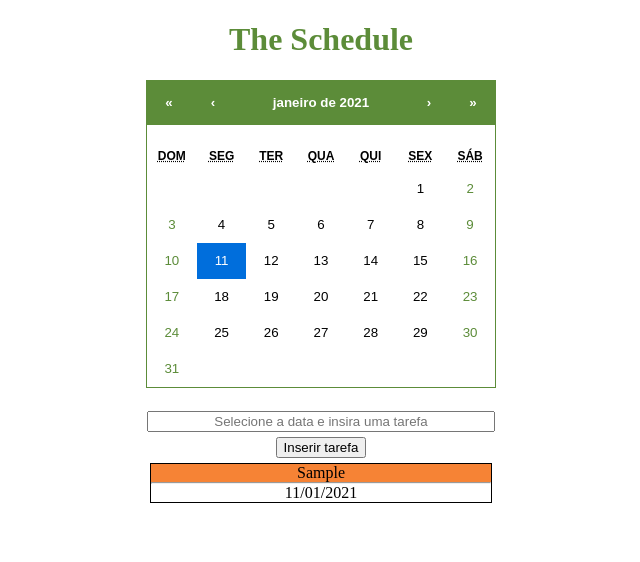
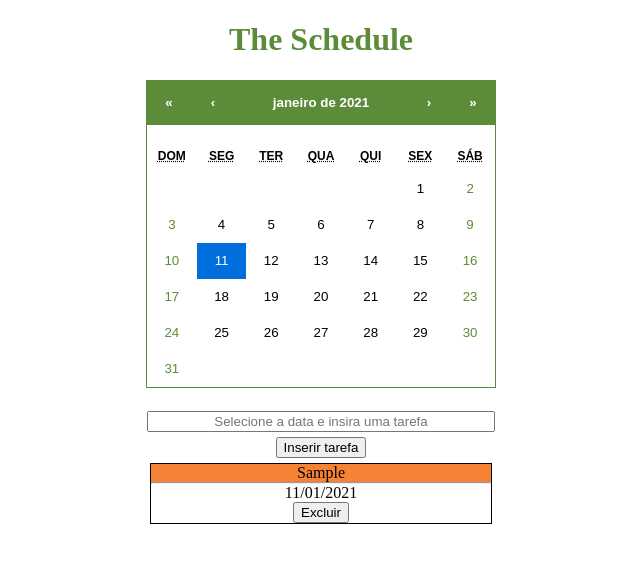
Before and after one commit to ResXBocchi/react-todo-list, a React (Create React App) app: page / in a window 1280 px wide. Both pictures are taken after typing "Sample" into the empty fields and a click on the button "Inserir tarefa". Shown: the top 562 px of the page, without its empty margins (319-959 px from the left). Built offline with nearby package versions, Linux system fonts and the light colour scheme.

Commit message:
implementing the delete task logic and button

```diff
--- a/src/components/RenderedList.js
+++ b/src/components/RenderedList.js
@@ -6,6 +6,8 @@ import ToDo from './ToDo'
 
 
 const RenderedList = ({date}) =>{
+
+    const deleteTask = id => setToDoList(toDoList.filter(todo => todo.id !== id));
 
     const [ toDoList, setToDoList ] = useState(
         window.localStorage.getItem('todolist')?
@@ -30,7 +32,12 @@ const RenderedList = ({date}) =>{
                     {toDoList.map((todo, id) => {
                         if (todo.deadline === new Date(date).setHours(0,0,0,0)){
                             return(
-                                <ToDo todo={todo}  key={id} date={date}/>
+                                <ToDo
+                                    todo={todo}
+                                    key={id}
+                                    date={date}
+                                    deleteTask={deleteTask}
+                                />
                             )
                         };return false;
                     })}
--- a/src/components/ToDo.js
+++ b/src/components/ToDo.js
@@ -1,9 +1,11 @@
 import React from 'react';
 import './ToDo.css'
 
-const ToDo = ({todo, date}) => {
+const ToDo = ({todo, date, deleteTask}) => {
 
     let upScaleDate = JSON.stringify(date).slice(1,11).split('-')
+
+
 
     return(
         <div className='todo'>
@@ -16,6 +18,7 @@ const ToDo = ({todo, date}) => {
                 <div>
                     <>{`${upScaleDate[2]}/${upScaleDate[1]}/${upScaleDate[0]}`}</>
                 </div>
+                <button onClick={() => deleteTask(todo.id)}>Excluir</button>
             </div>
         </div>
     )
```
Also changed, not shown: src/components/ToDo.css (line endings or trailing spaces), 1 other file (tests, documents, lock files or other folders).
